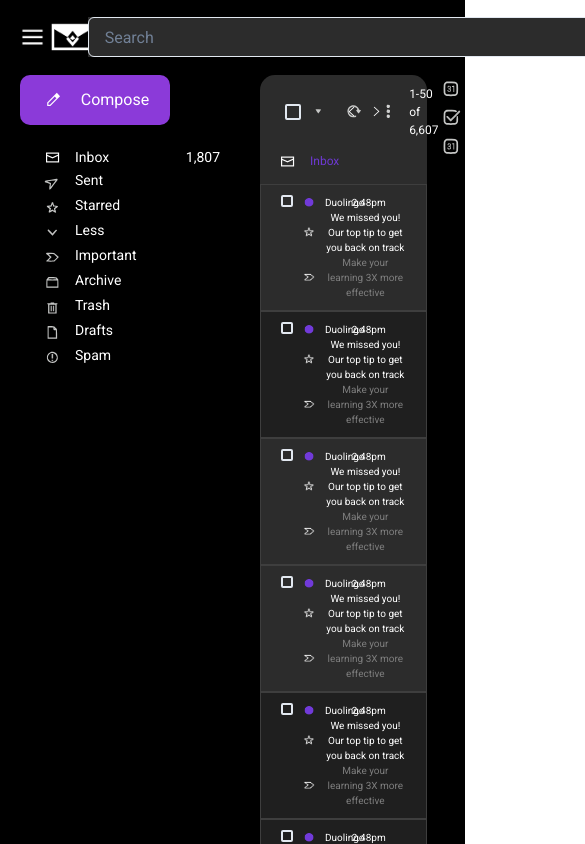
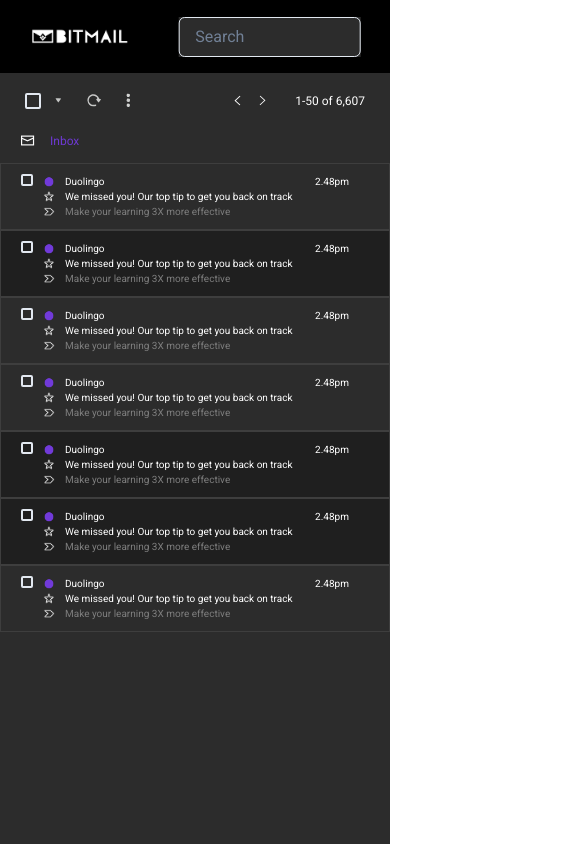
Before and after one commit to tachieth/BitMail-, a Next.js app: page /app in a window 390 px wide. Shown: the top 844 px of the page, 585 px wide, since content can reach past the window. Built offline with nearby package versions, Linux system fonts and the light colour scheme.

Commit message:
BG changes and mobile changes

```diff
--- a/component/Header.js
+++ b/component/Header.js
@@ -22,24 +22,24 @@
       id="header"
       color="white"
     >
-      <Flex mr="50px" flexBasis="225px" alignItems="center" justifyContent="center">
-        <Box >
+      <Flex  mr="50px" flexBasis="225px" alignItems="center" justifyContent="center">
+        <Box display={{ base:"none", lg:"block"}} >
           <Image w="25px" alt="logo" src="/images/hamburger.png" />
         </Box>
         <Box>
-          <Image w="200px" alt="logo" src="/images/headerlogo.png" />
+          <Image w={{ base:"100px", lg:"200px"}} alt="logo" src="/images/headerlogo.png" />
         </Box>
       </Flex>
 
       <Flex
-        flexBasis="calc(100% - 275px)"
+        flexBasis={{ base:"100%", lg:"calc(100% - 275px)"}}
         alignItems="center"
         justifyContent="flex-end"
         position="relative"
       >
         <Box mr="20px" position="absolute" left="45%" sx={{
           transform: "translateX(-50%)"
-        }} bg="bg" w="550px">
+        }} bg="bg" w={{ base:"100%", lg:"550px"}}>
           <Input placeholder="Search" />
         </Box>
         <Box  px="10px">
--- a/component/LeftSideBar.js
+++ b/component/LeftSideBar.js
@@ -13,7 +13,7 @@
 
 export default function LeftSideBar({ onOpen }) {
   return (
-    <Box>
+    <Box  display={{ base:"none", lg:"flex"}}>
       <Flex
         alignItems="center"
         justifyContent="center"
@@ -23,6 +23,7 @@
         borderRadius="10px"
         as="button"
         onClick={onOpen}
+
         ml="-20px"
       >
         <Image src="/images/pencil.png" w="25px" alt="pencil" />
--- a/component/NotesCard.js
+++ b/component/NotesCard.js
@@ -3,7 +3,7 @@
 
 export default function NotesCard({ read = false, onToggle }) {
   return (
-    <Box w="100%" h="100%">
+    <Box  w="100%" h="100%">
 
       <Flex
         w="100%"
--- a/component/ReadMailSection.js
+++ b/component/ReadMailSection.js
@@ -5,7 +5,7 @@
 
 export default function MailCard() {
   return (
-    <Box w="500px" borderTopWidth="1px" borderColor="#3e3e3e">
+    <Box display={{ base:"none", lg:"block"}} w="500px" borderTopWidth="1px" borderColor="#3e3e3e">
       <Flex mt="10px">
         <Flex ml="20px" alignItems="center" as="button">
           <Image src="/images/Archive.svg" w="30px" alt="archieve" />
--- a/component/RightSideBar.js
+++ b/component/RightSideBar.js
@@ -36,7 +36,7 @@
     }
   };
   return (
-    <Box position="relative" bg="bg" maxW="280px" w="100%"  >
+    <Box display={{ base:"none", lg:"flex"}} position="relative" bg="bg" maxW="280px" w="100%"  >
       <Flex
         py="10px"
         px="20px"
--- a/pages/app.js
+++ b/pages/app.js
@@ -31,10 +31,10 @@
       <Box>
         <Header showSetting={() => setShowSetting(!showSetting)} />
         <Flex minH="100vh" w="100%" bg="black">
-          <Box px="40px" maxW="300px" bg="black">
+          <Box display={{ base:"none", lg:"block"}} px="40px" maxW="300px" bg="black">
             <LeftSideBar onOpen={onOpen} />
           </Box>
-          <Box borderRadius="15px" mb="20px" w="100%" bg="#2c2c2c">
+          <Box borderRadius={{ base:"0", lg:"15px"}} mb="20px" w="100%" bg="#2c2c2c">
             <Flex alignItems="center" justifyContent="space-between" px="25px" pt="10px">
               <Flex>
                 <Checkbox />
@@ -72,14 +72,14 @@
             </Box>
           </Box>
          { showSetting && <Setting/>}
-          <Flex flexDirection="column" w="80px" ml="10px">
-            <Box as="button" onClick={() => setActiveTab("calender")}>
+          <Flex display={{ base:"none", lg:"flex"}} flexDirection="column" w="80px" ml="10px">
+            <Box as="button" display={{ base:"none", lg:"block"}} onClick={() => setActiveTab("calender")}>
               <Image src="/images/Calendar.svg" w="35px" alt="calender" />
             </Box>
-            <Box as="button" onClick={() => setActiveTab("tasks")}>
+            <Box as="button" display={{ base:"none", lg:"block"}} onClick={() => setActiveTab("tasks")}>
               <Image src="/images/Task.svg" w="35px" alt="task" />
             </Box>
-            <Box as="button" onClick={() => setActiveTab("notes")}>
+            <Box as="button"  display={{ base:"none", lg:"block"}} onClick={() => setActiveTab("notes")}>
               <Image src="/images/Calendar.svg" w="35px" alt="calender" />
             </Box>
           </Flex>
--- a/styles/globals.css
+++ b/styles/globals.css
@@ -33,3 +33,13 @@
 align-items: flex-end !important;
 justify-content: flex-end !important;
 }
+
+.main-bg{
+  background-image: url("/images/BG.png");
+  background-repeat: no-repeat;
+  background-size: cover;
+  background-position: center ;
+}
+.bg-dark {
+  background: rgba(0, 0, 0, 0.5);
+}
```
Also changed, not shown: pages/index.js (+10 -6 lines), public/images/BG.png (added).
